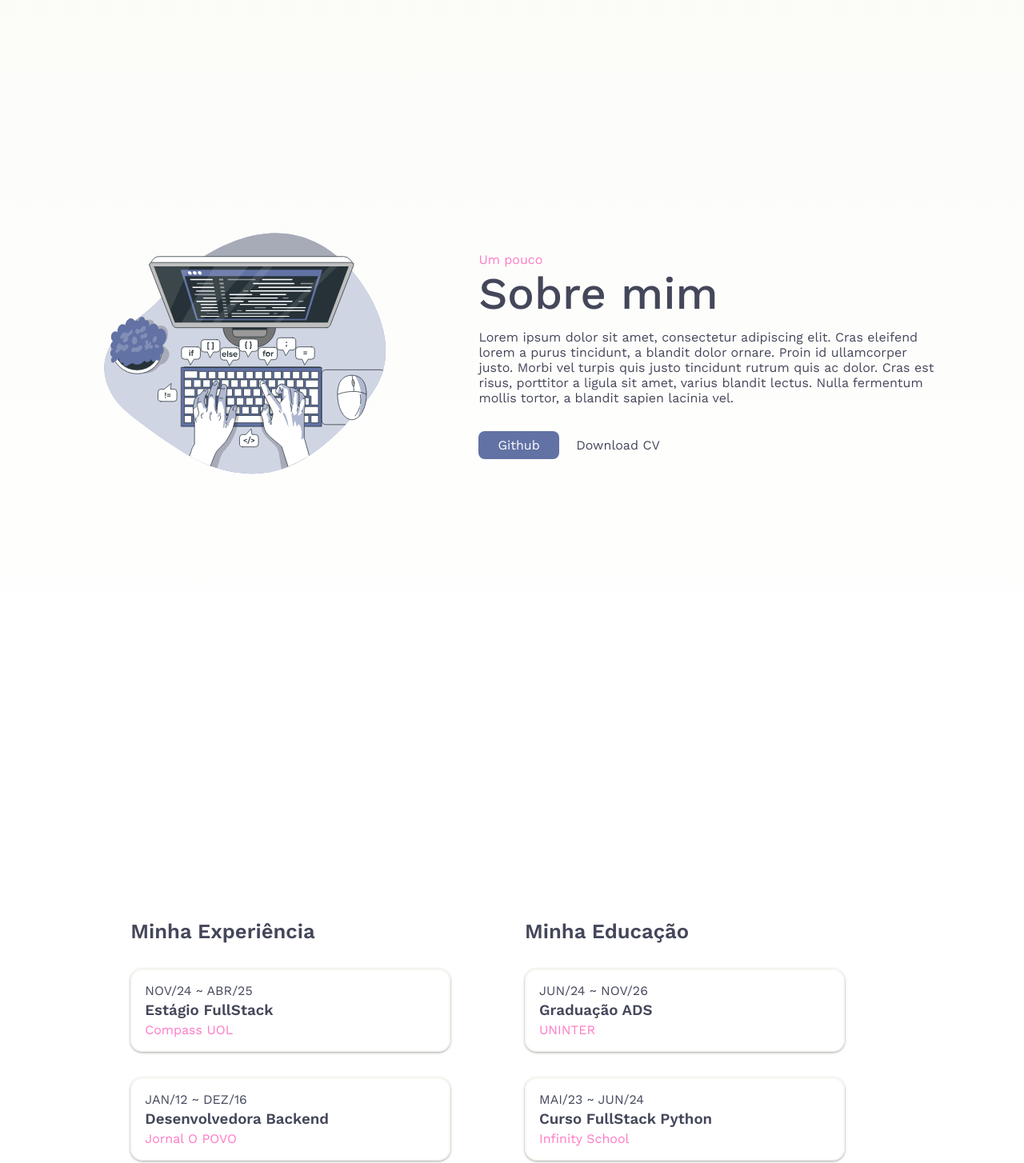
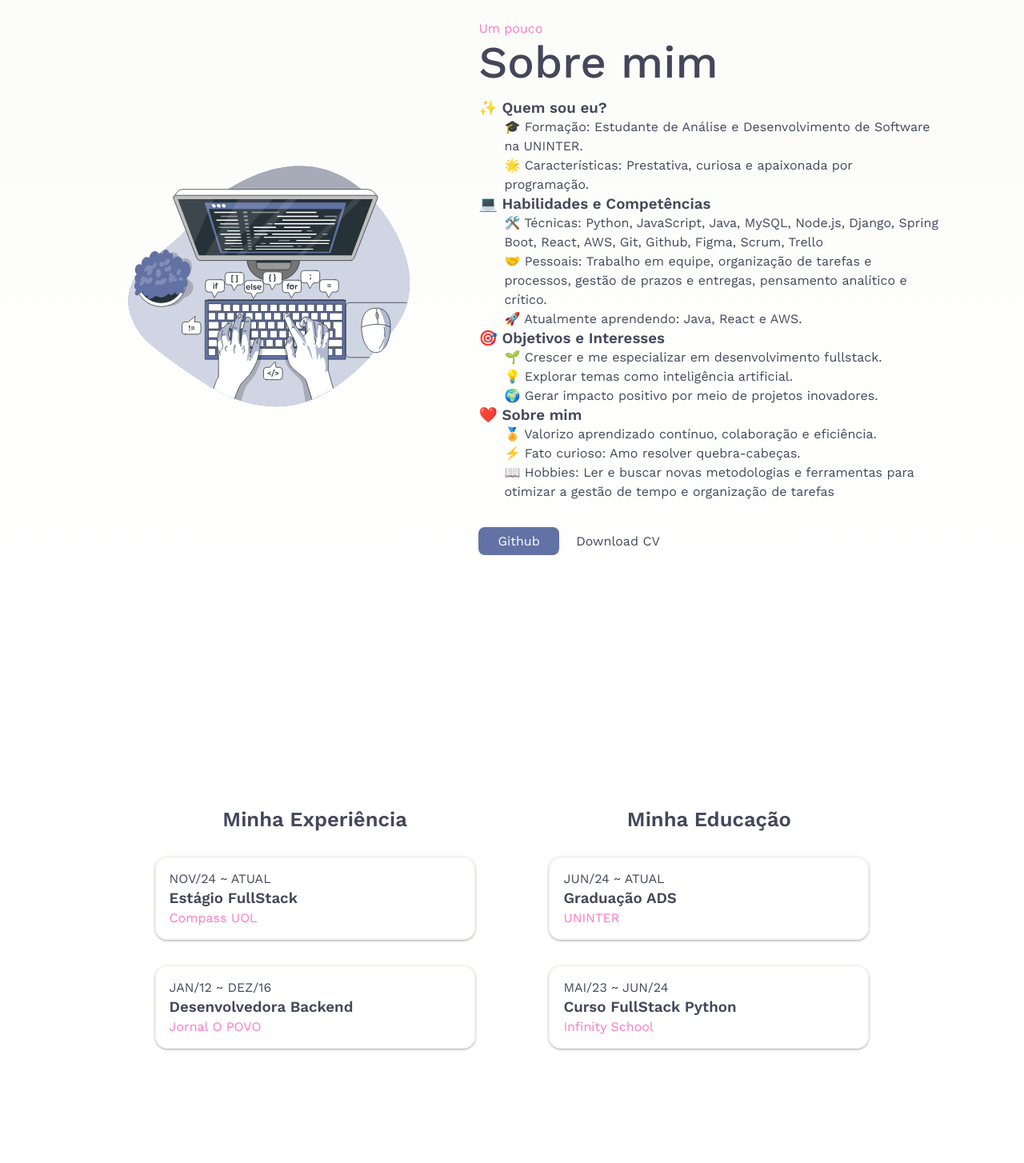
Before and after one commit to RozangelaPeixoto/portfolio, a plain HTML site: page index.html in a window 1280 px wide. Shown: the part 840-2294 px from the top of the page at 80% size. Drawn offline with nearby package versions, Linux system fonts and the light colour scheme.

Commit message:
ajustado textos e responsividade para >1440px

```diff
--- a/assets/css/landpage.css
+++ b/assets/css/landpage.css
@@ -12,6 +12,7 @@
 }
 html{
     scroll-behavior: smooth;
+    position: relative;
 }
 body{
     background: var(--bg-cinza);
@@ -19,7 +20,8 @@ body{
     width: 100%;
     font-family: "Work Sans", sans-serif;
     color: var(--ft-principal);
-    position: relative;
+    max-width: 1440px;
+    margin: 0 auto;
 }
 body::-webkit-scrollbar{
     display: none;
@@ -34,9 +36,10 @@ header, main{
     align-items: center;
     position: fixed;
     top: 0;
+    left: 0;
     z-index: 1;
     background-color: var(--bg-cinza);
-    width: 100%;
+    width: 100vw;
 }
 .cabecalho__imagem{
     height: 56px;
@@ -71,7 +74,7 @@ header, main{
 
 /* INDEX E SOBRE MIM */
 .container__principal{
-    height: calc(100vh + 56px);
+    height: 100vh;
 }
 .principal--flex{
     display: flex;
@@ -80,14 +83,14 @@ header, main{
     gap: 2rem;
     flex-wrap: wrap;
 }
-.flex--around{
-    justify-content: space-around;
-}
 .container__maior{
     width: 50%;
 }
 .container__menor{
     width: 40%;
+}
+.foto__center{
+    text-align: center;
 }
 .texto__indroducao{
     color: var(--ft-destaque);
@@ -102,6 +105,14 @@ header, main{
 }
 .texto__descricao{
     margin-top: .75rem ;
+    line-height: 1.5rem;
+}
+.descricao__titulo{
+    font-weight: 600;
+}
+.descricao__lista{
+    list-style: none;
+    padding-left: 2rem;
 }
 .texto__botoes{
     margin-top: 2rem;
@@ -127,6 +138,11 @@ header, main{
 }
 
 /* EXPERIENCIA */
+.container__experiencia{
+    display: flex;
+    flex-direction: column;
+    align-items: center;
+}
 .container__titulo{
     font-size: clamp(1.5rem, 2vw, 2rem);
     font-weight: 600;
@@ -207,16 +223,14 @@ input, label, textarea, button{
 }
 .contato__formulario{
     height: 70vh;
-    width: 35vw;
     display: flex;
     flex-direction: column;
-    gap:2rem;
-    min-width: 300px;
+    gap: 2rem;
     justify-content: center;
 }
 .contato__linha{
     display: flex;
-    gap: 2rem;
+    gap: 10%;
 }
 .contato__linha .contato__campo{
     width: 45%;
@@ -312,8 +326,13 @@ input, label, textarea, button{
 /*RESPONSIVIDADE*/
 @media screen and (max-width:767px) {
     .container__principal{
-        height: auto;
         padding-top: 6rem;
+    }
+    .container__principal:last-child{
+        padding-top: 0;
+    }
+    .container__principal:nth-child(4){
+        padding-top: 10rem;
     }
     .container__maior, .container__menor{
         width: 100%;
--- a/index.html
+++ b/index.html
@@ -38,25 +38,49 @@
             <div class="container__maior">
                 <p class="texto__indroducao"> Olá, eu sou a</p>
                 <h1 class="texto__nome">ROZANGELA PEIXOTO</h1>
-                <h2 class="texto__funcao">Desenvolvedora Full Stack</h2>
-                <p class="texto__descricao">Lorem ipsum dolor sit amet, consectetur adipiscing elit. Cras eleifend lorem a purus tincidunt, a blandit dolor ornare. Proin id ullamcorper justo. Morbi vel turpis quis justo tincidunt rutrum quis ac dolor. Cras est risus, porttitor a ligula sit amet, varius blandit lectus. Nulla fermentum mollis tortor, a blandit sapien lacinia vel.</p>
+                <h2 class="texto__funcao">Desenvolvedora FullStack</h2>
+                <p class="texto__descricao">Profissional motivada e em constante evolução, apaixonada por programação e resolução de problemas. Tenho experiência em desenvolvimento fullstack e busco sempre alinhar minhas competências técnicas com foco em resultados e inovação.</p>
                 <div class="texto__botoes">
                     <a class="cabecalho__link" href="https://github.com/RozangelaPeixoto" target="_blank">Github</a>
                     <a class="menu__link" href="./assets/docs/curriculo.pdf" target="_blank">Download CV</a>
                 </div>
             </div>
-            <div class="container__menor">
+            <div class="container__menor foto__center">
                 <img class="container__foto imagem--borda" src="./assets/images/perfil.png" alt="Foto da Rozangela">
             </div>
         </section>
         <section id="sobre-mim" class="container__principal principal--flex">
-            <div class="container__menor">
+            <div class="container__menor foto__center">
                 <img class="container__foto" src="./assets/images/programando.svg" alt="Mãos digitando num teclado">
             </div>
             <div class="container__maior">
                 <p class="texto__indroducao">Um pouco</p>
                 <h1 class="texto__nome">Sobre mim</h1>
-                <p class="texto__descricao">Lorem ipsum dolor sit amet, consectetur adipiscing elit. Cras eleifend lorem a purus tincidunt, a blandit dolor ornare. Proin id ullamcorper justo. Morbi vel turpis quis justo tincidunt rutrum quis ac dolor. Cras est risus, porttitor a ligula sit amet, varius blandit lectus. Nulla fermentum mollis tortor, a blandit sapien lacinia vel.</p>
+                <div class="texto__descricao">
+                    <h3 class="descricao__titulo">✨ Quem sou eu?</h3>
+                    <ul class="descricao__lista">
+                        <li>🎓 Formação: Estudante de Análise e Desenvolvimento de Software na UNINTER.</li>
+                        <li>🌟 Características: Prestativa, curiosa e apaixonada por programação.</li>
+                    </ul>
+                    <h3 class="descricao__titulo">💻 Habilidades e Competências</h3>
+                    <ul class="descricao__lista">
+                        <li>🛠️ Técnicas: Python, JavaScript, Java, MySQL, Node.js, Django, Spring Boot, React, AWS, Git, Github, Figma, Scrum, Trello</li>
+                        <li>🤝 Pessoais: Trabalho em equipe, organização de tarefas e processos, gestão de prazos e entregas, pensamento analítico e crítico.</li>
+                        <li> 🚀 Atualmente aprendendo: Java, React e AWS.</li>
+                    </ul>
+                    <h3 class="descricao__titulo">🎯 Objetivos e Interesses</h3>
+                    <ul class="descricao__lista">
+                        <li>🌱 Crescer e me especializar em desenvolvimento fullstack.</li>
+                        <li>💡 Explorar temas como inteligência artificial.</li>
+                        <li>🌍 Gerar impacto positivo por meio de projetos inovadores.</li>
+                    </ul>
+                    <h3 class="descricao__titulo">❤️ Sobre mim</h3>
+                    <ul class="descricao__lista">
+                        <li>🏅 Valorizo aprendizado contínuo, colaboração e eficiência.</li>
+                        <li>⚡ Fato curioso: Amo resolver quebra-cabeças.</li>
+                        <li>📖 Hobbies: Ler e buscar novas metodologias e ferramentas para otimizar a gestão de tempo e organização de tarefas</li>
+                    </ul>
+                </div>
                 <div class="texto__botoes">
                     <a class="cabecalho__link" href="https://github.com/RozangelaPeixoto" target="_blank">Github</a>
                     <a class="menu__link" href="./assets/docs/curriculo.pdf" target="_blank">Download CV</a>
@@ -64,10 +88,10 @@
             </div>
         </section>
         <section id="experiencia" class="container__principal principal--flex">
-            <div class="container__menor">
+            <div class="container__menor container__experiencia">
                 <h2 class="container__titulo">Minha Experiência</h2>
                 <div class="container__card">
-                    <p class="card__periodo">NOV/24 ~ ABR/25</p>
+                    <p class="card__periodo">NOV/24 ~ ATUAL</p>
                     <h3 class="card__funcao">Estágio FullStack</h3>
                     <p class="card__descricao">Compass UOL</p>
                 </div>
@@ -77,10 +101,10 @@
                     <p class="card__descricao">Jornal O POVO</p>
                 </div>
             </div>
-            <div class="container__menor">
+            <div class="container__menor container__experiencia">
                 <h2 class="container__titulo">Minha Educação</h2>
                 <div class="container__card">
-                    <p class="card__periodo">JUN/24 ~ NOV/26</p>
+                    <p class="card__periodo">JUN/24 ~ ATUAL</p>
                     <h3 class="card__funcao">Graduação ADS</h3>
                     <p class="card__descricao">UNINTER</p>
                 </div>
@@ -108,35 +132,7 @@
                 </div>
             </div>
         </section>
-        <section id="contato" class="container__principal principal--flex flex--around">
-            <div class="container__menor">
-                <form class="contato__formulario">
-                    <h2 class="container__titulo">Entre em contato comigo!</h2>
-                    <div class="contato__linha">
-                        <div class="contato__campo">
-                            <input class="contato__efeito" type="text" name="nome" id="nome" placeholder="">
-                            <label for="nome">Nome</label>
-                            <span class="focus-border"><i></i></span>
-                        </div>
-                        <div class="contato__campo">
-                            <input class="contato__efeito" type="text" name="telefone" id="telefone" placeholder="">
-                            <label for="telefone">Telefone</label>
-                            <span class="focus-border"><i></i></span>
-                        </div>
-                    </div>
-                    <div class="contato__campo">
-                        <input class="contato__efeito" type="text" name="email" id="email" placeholder="">
-                        <label for="email">Email</label>
-                        <span class="focus-border"><i></i></span>
-                    </div>
-                    <div class="contato__campo">
-                        <textarea class="contato__efeito" rows="5" name="mensagem" id="mensagem" placeholder=""></textarea>
-                        <label for="mensagem">Mensagem</label>
-                        <span class="focus-border"><i></i></span>
-                    </div>
-                    <button class="cabecalho__link contato__botao">Enviar</button>
-                </form>
-            </div>
+        <section id="contato" class="container__principal principal--flex">
             <div class="container__menor cards--desktop">
                 <div class="card__contato">
                     <img class="card__imagem" src="./assets/images/icons/linkedin.png" alt="Logo linkedin">
@@ -167,6 +163,34 @@
                     </div>
                 </div>
             </div>
+            <div class="container__menor">
+                <form class="contato__formulario">
+                    <h2 class="container__titulo">Entre em contato comigo!</h2>
+                    <div class="contato__linha">
+                        <div class="contato__campo">
+                            <input class="contato__efeito" type="text" name="nome" id="nome" placeholder="">
+                            <label for="nome">Nome</label>
+                            <span class="focus-border"><i></i></span>
+                        </div>
+                        <div class="contato__campo">
+                            <input class="contato__efeito" type="text" name="telefone" id="telefone" placeholder="">
+                            <label for="telefone">Telefone</label>
+                            <span class="focus-border"><i></i></span>
+                        </div>
+                    </div>
+                    <div class="contato__campo">
+                        <input class="contato__efeito" type="text" name="email" id="email" placeholder="">
+                        <label for="email">Email</label>
+                        <span class="focus-border"><i></i></span>
+                    </div>
+                    <div class="contato__campo">
+                        <textarea class="contato__efeito" rows="5" name="mensagem" id="mensagem" placeholder=""></textarea>
+                        <label for="mensagem">Mensagem</label>
+                        <span class="focus-border"><i></i></span>
+                    </div>
+                    <button class="cabecalho__link contato__botao">Enviar</button>
+                </form>
+            </div>
             <div class="container__menor cards--mobile">
                 <div class="card__contato">
                     <a class="card__link" href="https://www.linkedin.com/in/rozangela-peixoto-6a0186285/" target="_blank">
```
